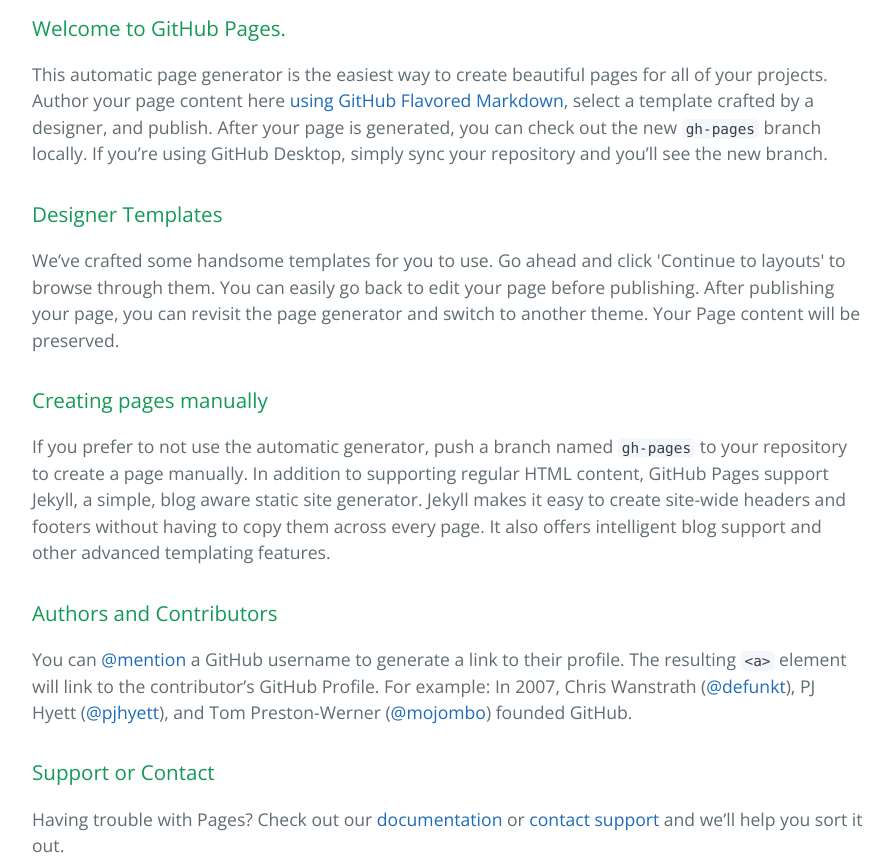
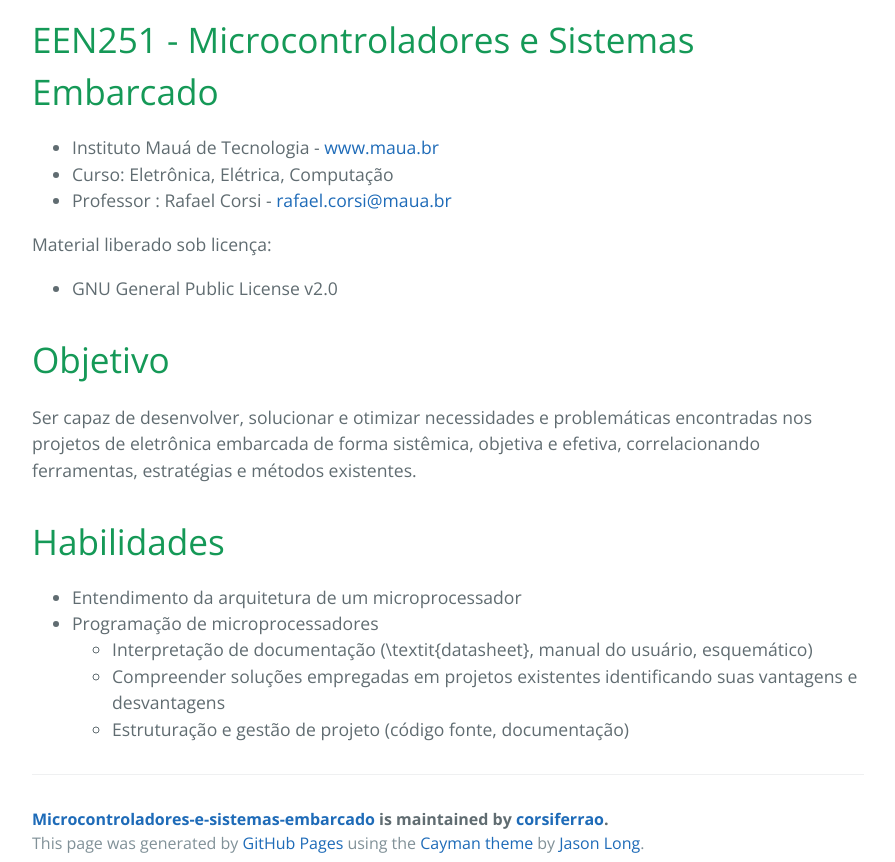
Before and after one commit to Cbrazioli/EEN251, a plain HTML site: page index.html in a window 1280 px wide. Shown: the part 480-1342 px from the top of the page, without its empty margins (192-1087 px from the left). Drawn offline with nearby package versions, Linux system fonts and the light colour scheme.

Commit message:
Create gh-pages branch via GitHub

```diff
--- a/index.html
+++ b/index.html
@@ -19,30 +19,41 @@
     </section>
 
     <section class="main-content">
-      <h3>
-<a id="welcome-to-github-pages" class="anchor" href="#welcome-to-github-pages" aria-hidden="true"><span class="octicon octicon-link"></span></a>Welcome to GitHub Pages.</h3>
+      <h1>
+<a id="een251---microcontroladores-e-sistemas-embarcado" class="anchor" href="#een251---microcontroladores-e-sistemas-embarcado" aria-hidden="true"><span class="octicon octicon-link"></span></a>EEN251 - Microcontroladores e Sistemas Embarcado</h1>
 
-<p>This automatic page generator is the easiest way to create beautiful pages for all of your projects. Author your page content here <a href="https://guides.github.com/features/mastering-markdown/">using GitHub Flavored Markdown</a>, select a template crafted by a designer, and publish. After your page is generated, you can check out the new <code>gh-pages</code> branch locally. If you’re using GitHub Desktop, simply sync your repository and you’ll see the new branch.</p>
+<ul>
+<li>Instituto Mauá de Tecnologia - <a href="http://www.maua.br">www.maua.br</a> </li>
+<li>Curso: Eletrônica, Elétrica, Computação</li>
+<li>Professor : Rafael Corsi - <a href="mailto:rafael.corsi@maua.br">rafael.corsi@maua.br</a>
+</li>
+</ul>
 
-<h3>
-<a id="designer-templates" class="anchor" href="#designer-templates" aria-hidden="true"><span class="octicon octicon-link"></span></a>Designer Templates</h3>
+<p>Material liberado sob licença:</p>
 
-<p>We’ve crafted some handsome templates for you to use. Go ahead and click 'Continue to layouts' to browse through them. You can easily go back to edit your page before publishing. After publishing your page, you can revisit the page generator and switch to another theme. Your Page content will be preserved.</p>
+<ul>
+<li>GNU General Public License v2.0</li>
+</ul>
 
-<h3>
-<a id="creating-pages-manually" class="anchor" href="#creating-pages-manually" aria-hidden="true"><span class="octicon octicon-link"></span></a>Creating pages manually</h3>
+<h1>
+<a id="objetivo" class="anchor" href="#objetivo" aria-hidden="true"><span class="octicon octicon-link"></span></a>Objetivo</h1>
 
-<p>If you prefer to not use the automatic generator, push a branch named <code>gh-pages</code> to your repository to create a page manually. In addition to supporting regular HTML content, GitHub Pages support Jekyll, a simple, blog aware static site generator. Jekyll makes it easy to create site-wide headers and footers without having to copy them across every page. It also offers intelligent blog support and other advanced templating features.</p>
+<p>Ser capaz de desenvolver, solucionar e otimizar necessidades e problemáticas encontradas nos projetos de eletrônica embarcada de forma sistêmica, objetiva e efetiva, correlacionando ferramentas, estratégias e métodos existentes.</p>
 
-<h3>
-<a id="authors-and-contributors" class="anchor" href="#authors-and-contributors" aria-hidden="true"><span class="octicon octicon-link"></span></a>Authors and Contributors</h3>
+<h1>
+<a id="habilidades" class="anchor" href="#habilidades" aria-hidden="true"><span class="octicon octicon-link"></span></a>Habilidades</h1>
 
-<p>You can <a href="https://github.com/blog/821" class="user-mention">@mention</a> a GitHub username to generate a link to their profile. The resulting <code>&lt;a&gt;</code> element will link to the contributor’s GitHub Profile. For example: In 2007, Chris Wanstrath (<a href="https://github.com/defunkt" class="user-mention">@defunkt</a>), PJ Hyett (<a href="https://github.com/pjhyett" class="user-mention">@pjhyett</a>), and Tom Preston-Werner (<a href="https://github.com/mojombo" class="user-mention">@mojombo</a>) founded GitHub.</p>
+<ul>
+<li>Entendimento da arquitetura de um microprocessador</li>
+<li>Programação de microprocessadores
 
-<h3>
-<a id="support-or-contact" class="anchor" href="#support-or-contact" aria-hidden="true"><span class="octicon octicon-link"></span></a>Support or Contact</h3>
-
-<p>Having trouble with Pages? Check out our <a href="https://help.github.com/pages">documentation</a> or <a href="https://github.com/contact">contact support</a> and we’ll help you sort it out.</p>
+<ul>
+<li>Interpretação de documentação (\textit{datasheet}, manual do usuário, esquemático)</li>
+<li>Compreender soluções empregadas em projetos existentes identificando suas vantagens e desvantagens</li>
+<li>Estruturação e gestão de projeto (código fonte, documentação)</li>
+</ul>
+</li>
+</ul>
 
       <footer class="site-footer">
         <span class="site-footer-owner"><a href="https://github.com/corsiferrao/Microcontroladores-e-Sistemas-Embarcado">Microcontroladores-e-sistemas-embarcado</a> is maintained by <a href="https://github.com/corsiferrao">corsiferrao</a>.</span>
```
Also changed, not shown: params.json (+1 -1 lines).
